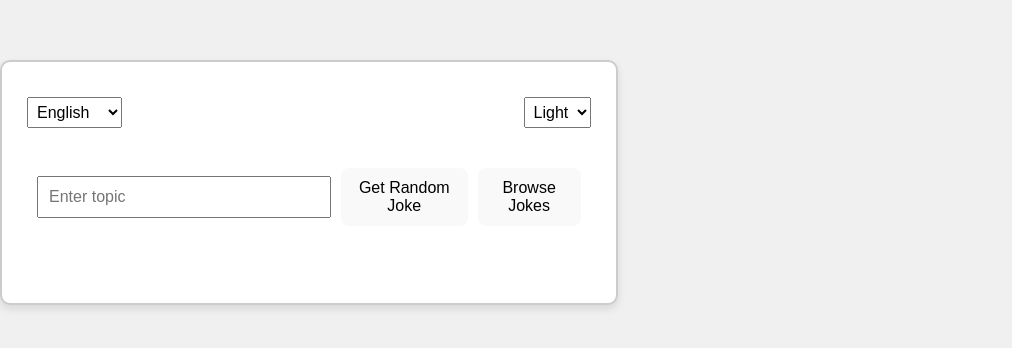
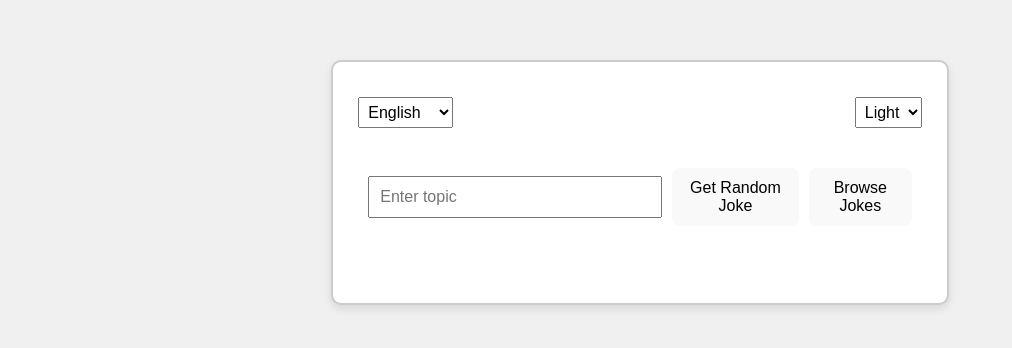
Before and after one commit to nkluba/dadjokesapp, a React (Vite) app: page / in a window 1280 px wide. Shown: the part 218-566 px from the top of the page, without its empty margins (0-1012 px from the left). Built offline with nearby package versions, Linux system fonts and the light colour scheme.

Commit message:
center app

```diff
--- a/src/App.css
+++ b/src/App.css
@@ -3,6 +3,10 @@ body {
   margin: 0;
   font-family: sans-serif;
   transition: background-color 0.3s, color 0.3s;
+  display: flex;             /* Added Flexbox to body */
+  justify-content: center;   /* Center horizontally */
+  align-items: center;       /* Center vertically */
+  height: 100vh;             /* Full viewport height */
 }
 
 body.light {
@@ -62,7 +66,8 @@ nav select {
   align-items: center;
 }
 
-.control-panel input, .control-panel button {
+.control-panel input,
+.control-panel button {
   margin: 5px;
   padding: 10px;
   font-size: 1em;
```
